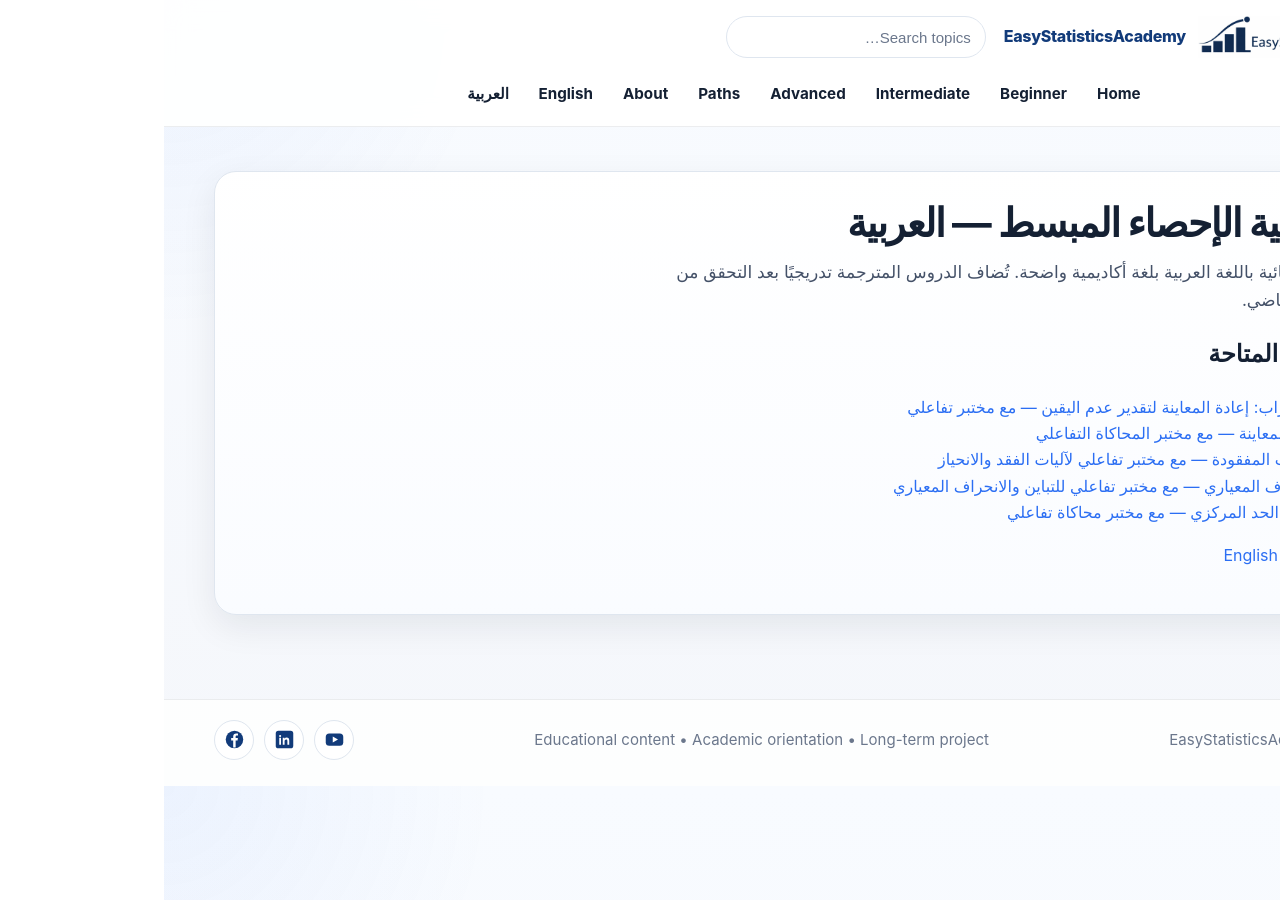
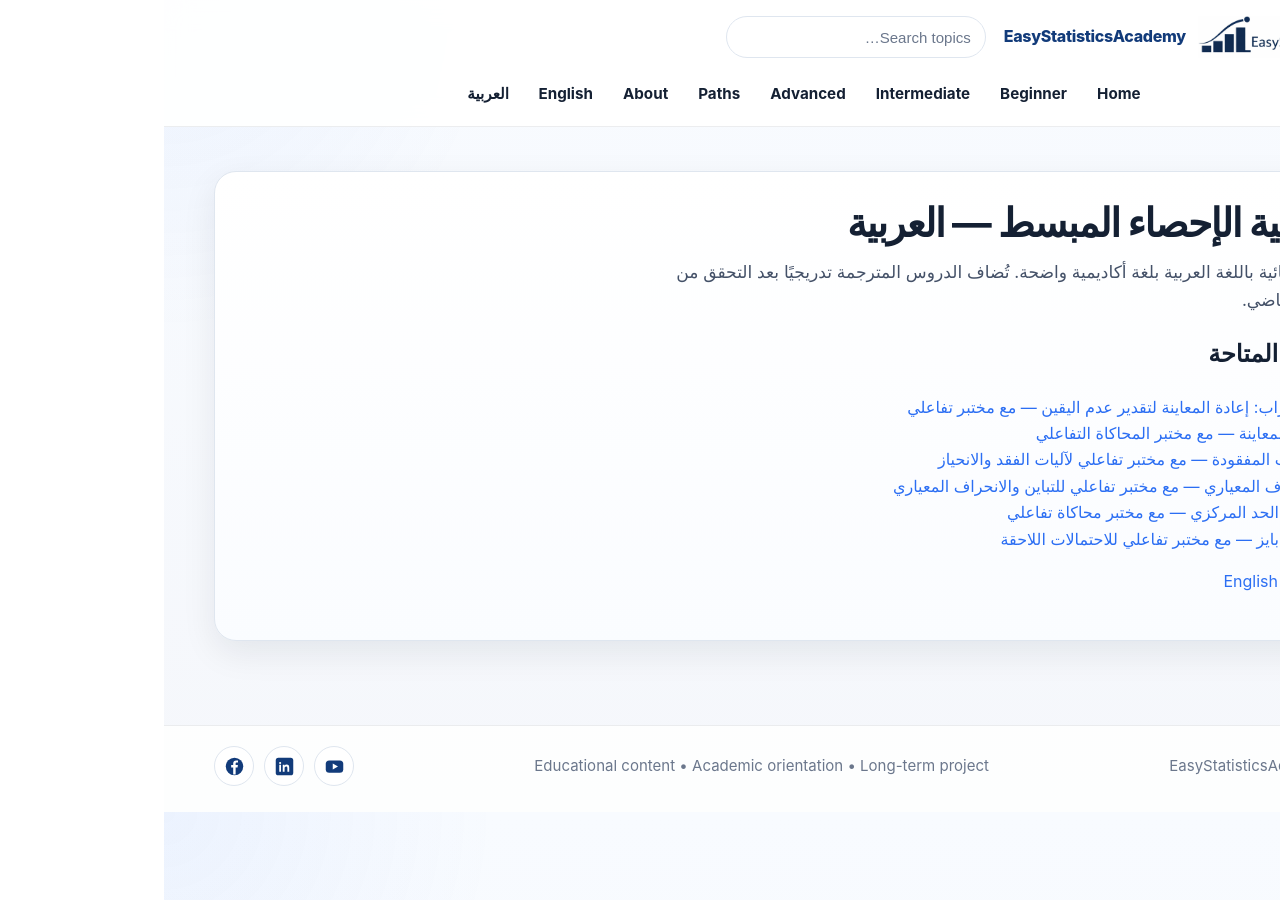
Before and after one commit to ammar-homaida-statistics/easystatisticsacademy, a Jekyll site: the page built from ar/index.md, in a window 1280 px wide. Built offline with Jekyll 4.4.1, drawn with Linux system fonts in a browser that asks for light colours.

Commit message:
Connect Arabic Bayes translation, language navigation, and reciprocal SEO

```diff
--- a/ar/index.md
+++ b/ar/index.md
@@ -9,6 +9,6 @@ lang: ar
 <h1>أكاديمية الإحصاء المبسط — العربية</h1>
 <p class="lead">دروس إحصائية باللغة العربية بلغة أكاديمية واضحة. تُضاف الدروس المترجمة تدريجيًا بعد التحقق من محتواها الرياضي.</p>
 <h2>الدروس المتاحة</h2>
-<ul><li><a href="/ar/inference/assumptions-robustness/bootstrap-as-robust-tool/">بوتستراب: إعادة المعاينة لتقدير عدم اليقين — مع مختبر تفاعلي</a></li><li><a href="/ar/foundations/sampling-variability/">تباين المعاينة — مع مختبر المحاكاة التفاعلي</a></li><li><a href="/ar/foundations/missing-data/">البيانات المفقودة — مع مختبر تفاعلي لآليات الفقد والانحياز</a></li><li><a href="/ar/descriptive/spread/standard-deviation/">الانحراف المعياري — مع مختبر تفاعلي للتباين والانحراف المعياري</a></li><li><a href="/ar/probability/lln-clt/central-limit-theorem/">نظرية الحد المركزي — مع مختبر محاكاة تفاعلي</a></li></ul>
+<ul><li><a href="/ar/inference/assumptions-robustness/bootstrap-as-robust-tool/">بوتستراب: إعادة المعاينة لتقدير عدم اليقين — مع مختبر تفاعلي</a></li><li><a href="/ar/foundations/sampling-variability/">تباين المعاينة — مع مختبر المحاكاة التفاعلي</a></li><li><a href="/ar/foundations/missing-data/">البيانات المفقودة — مع مختبر تفاعلي لآليات الفقد والانحياز</a></li><li><a href="/ar/descriptive/spread/standard-deviation/">الانحراف المعياري — مع مختبر تفاعلي للتباين والانحراف المعياري</a></li><li><a href="/ar/probability/lln-clt/central-limit-theorem/">نظرية الحد المركزي — مع مختبر محاكاة تفاعلي</a></li><li><a href="/ar/probability/conditional/bayes-theorem/">نظرية بايز — مع مختبر تفاعلي للاحتمالات اللاحقة</a></li></ul>
 <p><a href="/" lang="en" dir="ltr">English homepage</a></p>
 </div></section>
```
